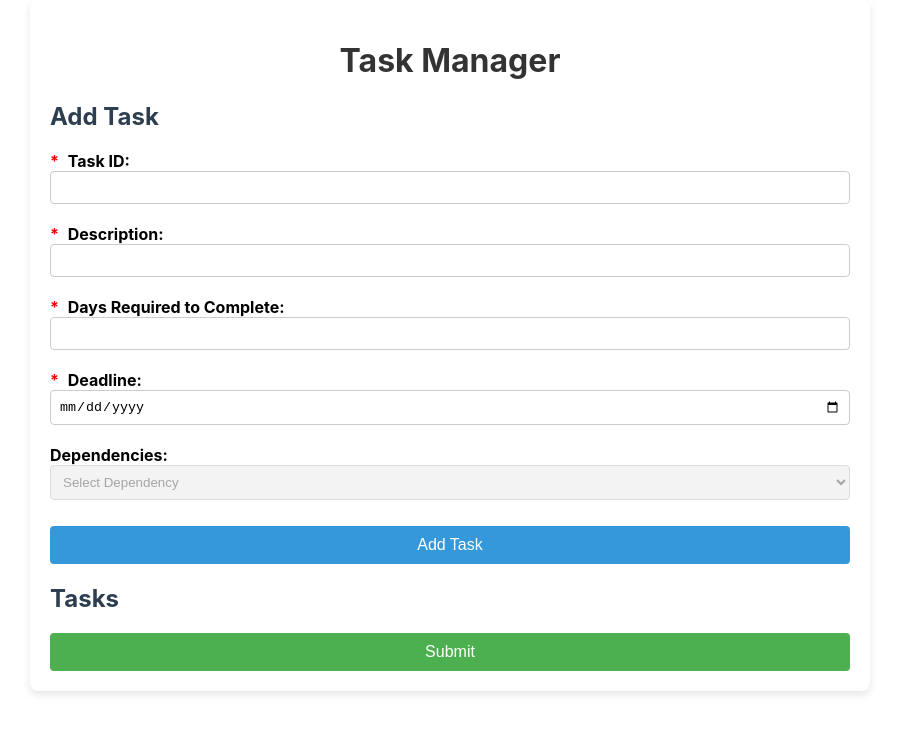
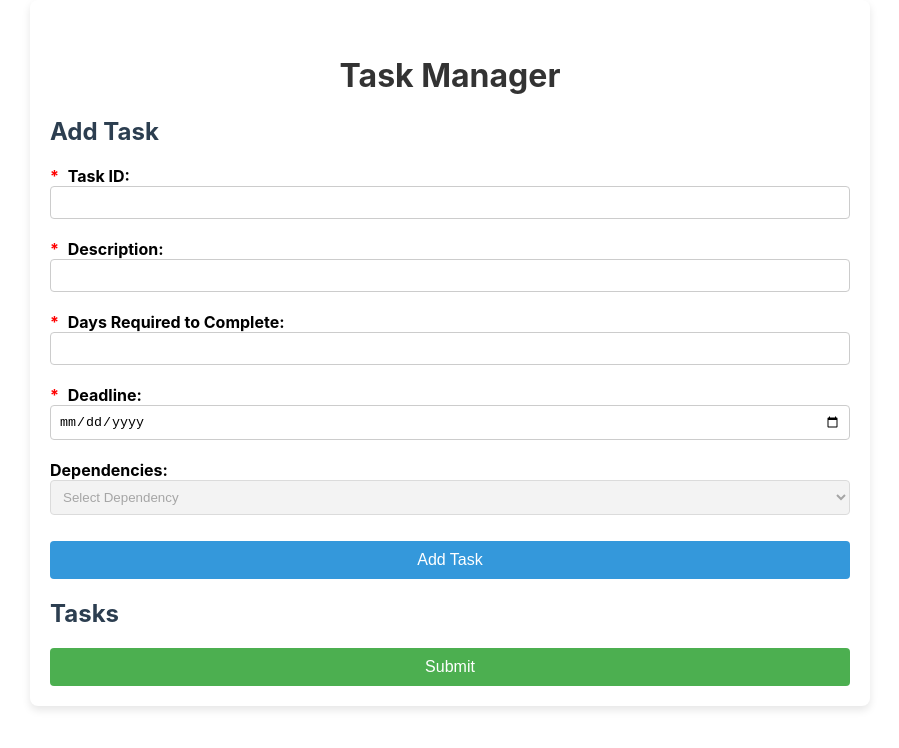
Before and after one commit to AlapatiRohith123/taskmanager_frontend, a React (Create React App) app: page / in a window 1280 px wide. Shown: the top 748 px of the page, without its empty margins (190-1089 px from the left). Built offline with nearby package versions, Linux system fonts and the light colour scheme.

Commit message:
UI changes

```diff
--- a/src/App.css
+++ b/src/App.css
@@ -45,7 +45,7 @@
 #task-manager {
   max-width: 800px;
   margin: auto;
-  padding: 20px;
+  padding: 35px 20px 20px 20px;
   background-color: #fff;
   box-shadow: 0 4px 8px rgba(0, 0, 0, 0.1);
   border-radius: 8px;
--- a/src/components/Home.js
+++ b/src/components/Home.js
@@ -30,7 +30,7 @@ const Home = () => {
   const [error, setError] = useState('');
 
   const [resultTasks, setResultTasks] = useState(null);
-  const [errorMessage, setErrorMessage] = useState('');
+  const [ errorMessage, setErrorMessage] = useState('');
 
 
   const handleAddTask = () => {
```
